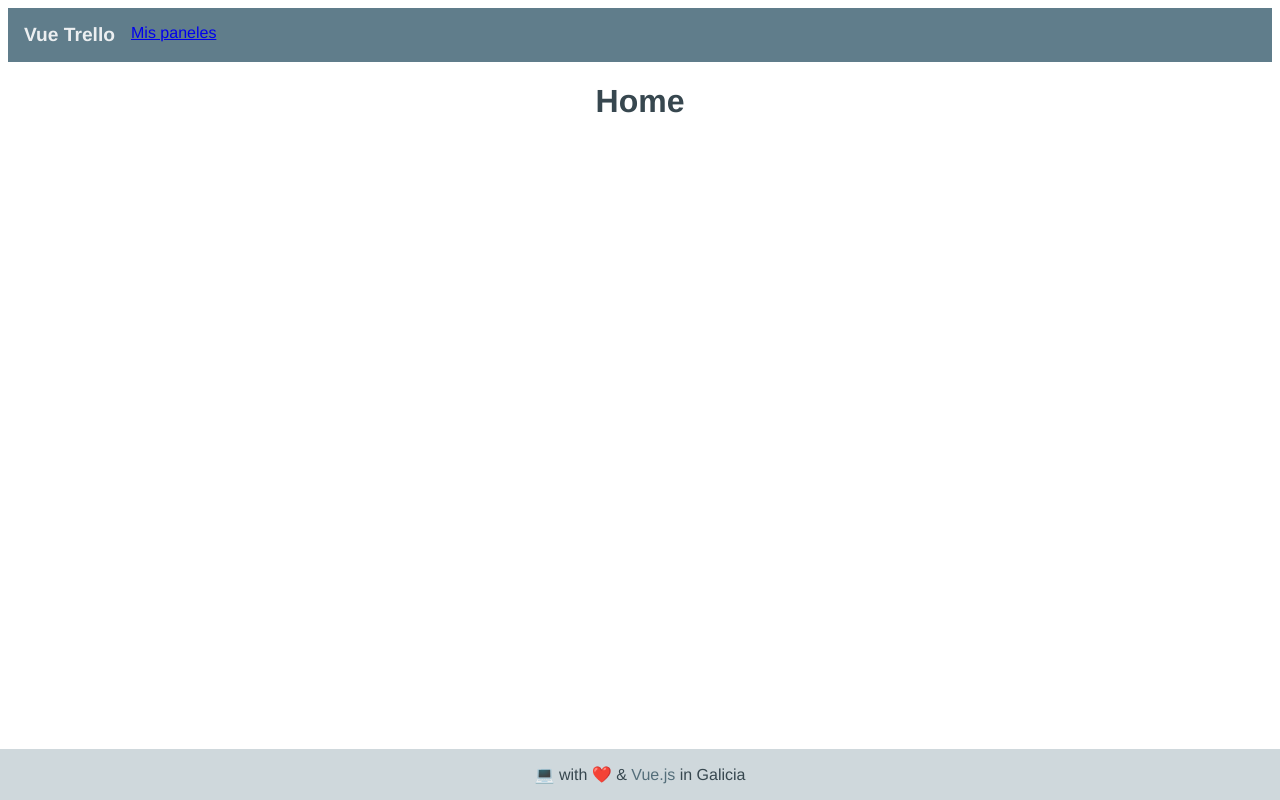
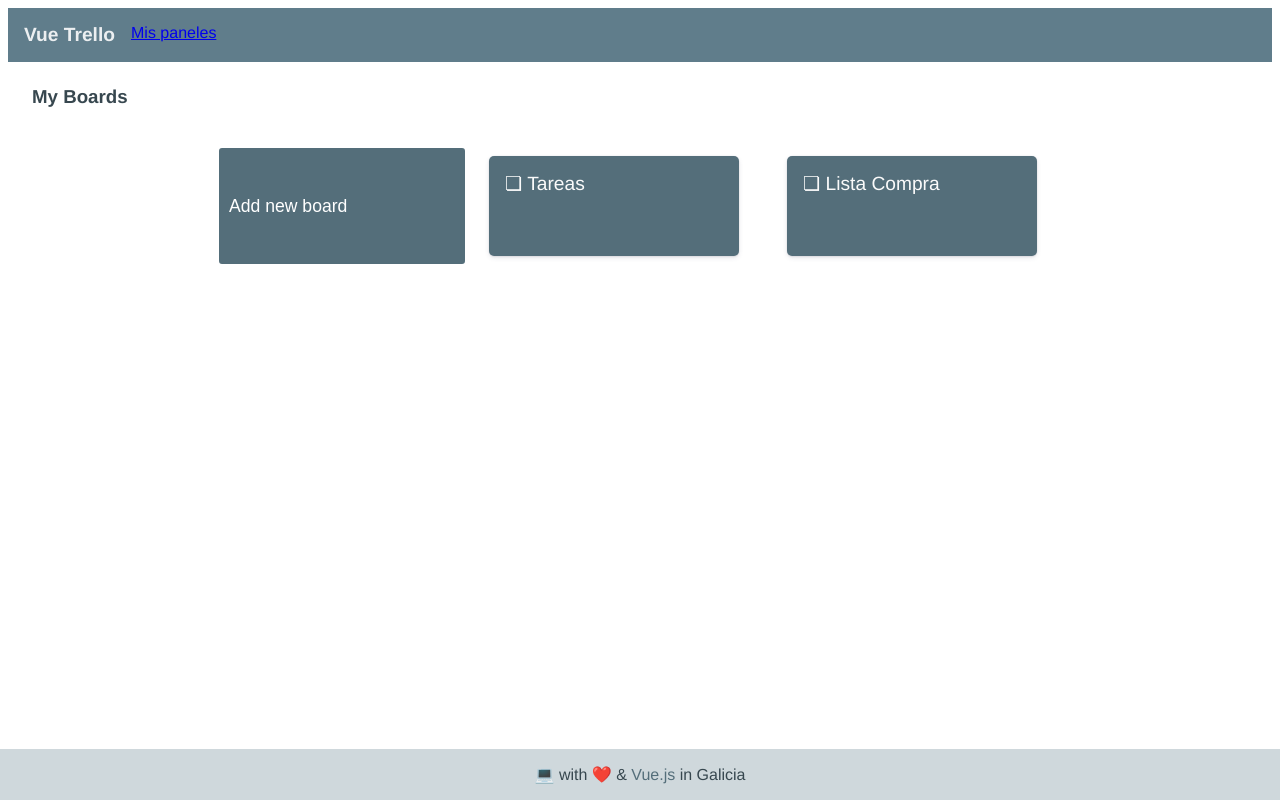
Before and after one commit to renepacios/Curso-VUE, a Vue app in the folder src/vue-trello/: page /#/ in a window 1280 px wide. Built offline with nearby package versions, Linux system fonts and the light colour scheme.

Commit message:
Montaod sistema de paneles. Ya añade y lista

```diff
--- /dev/null
+++ b/src/vue-trello/src/components/BoardCard.vue
@@ -0,0 +1,46 @@
+<template>
+  <router-link class="board-card" :to="{ name: 'board', params: { name, id } }">
+    <span class="board-card-title">❏ {{ name }}</span>
+  </router-link>
+</template>
+
+<script>
+export default {
+  name: "board-card",
+  props: {
+    id: Number,
+    name: String
+  }
+};
+</script>
+
+<style lang="scss" scoped>
+.board-card {
+  background-color: #546e7a;
+  box-shadow: 0 0 0 0.5px rgba(49, 49, 93, 0.03),
+    0 2px 5px 0 rgba(49, 49, 93, 0.1), 0 1px 2px 0 rgba(0, 0, 0, 0.08);
+  box-sizing: border-box;
+  border-radius: 5px;
+  color: #fafafa;
+  margin: 0.5rem 1.5rem;
+  padding: 1rem;
+  text-align: left;
+  text-decoration: none;
+  transition: all 600ms ease;
+  width: 100%;
+  height: 100px;
+  &-title {
+    font-size: 1.2rem;
+  }
+  &:hover {
+    background-color: #90a4ae;
+    font-weight: bold;
+  }
+  @media screen and (min-width: 600px) {
+    width: 33%;
+  }
+  @media screen and (min-width: 1024px) {
+    width: 250px;
+  }
+}
+</style>
--- /dev/null
+++ b/src/vue-trello/src/components/views/Board.vue
@@ -0,0 +1,108 @@
+<template>
+  <section>
+    <h3><span>My Boards</span> ▸ {{ name }}</h3>
+    <!-- <input
+      type="text"
+      placeholder="Add a list..."
+      v-model="listName"
+      @keyup.enter="add()"
+    />
+    <template v-if="fetchingData">
+      <span>Loading...</span>
+    </template>
+    <div class="container">
+      <column
+        v-for="(list, index) in boardLists"
+        :key="index"
+        :listId="list.id"
+        :name="list.name">
+      </column>
+    </div> -->
+  </section>
+</template>
+
+<script>
+// import { mapState, mapGetters, mapActions } from 'vuex'
+// import Column from './Column'
+export default {
+  name: 'board',
+  // components: { Column },
+  props: {
+    name: String,
+    id: Number
+  },
+  data () {
+    return {
+      listName: ''
+    }
+  },
+  // computed: {
+  //   ...mapState([
+  //     'fetchingData',
+  //     'error'
+  //   ]),
+  //   ...mapGetters([
+  //     'getListsByBoard'
+  //   ]),
+  //   boardLists () {
+  //     return this.getListsByBoard(this.id)
+  //   }
+  // },
+  // methods: {
+  //   ...mapActions([
+  //     'addColumn',
+  //     'fetchLists'
+  //   ]),
+  //   add () {
+  //     this.addColumn({ board: this.id, name: this.listName })
+  //     this.listName = ''
+  //   }
+  // },
+  // created () {
+  //   this.fetchLists({ board: this.id })
+  // }
+}
+</script>
+
+<style lang="scss" scoped>
+  h3 {
+    color: #37474f;
+    text-align: left;
+    margin: 1.5rem;
+    span {
+      color: #546e7a;
+    }
+  }
+  section {
+    text-align: left;
+  }
+  .container {
+    box-sizing: border-box;
+    align-items: flex-start;
+    display: flex;
+    flex-direction: row;
+    flex-wrap: wrap;
+    justify-content: flex-start;
+  }
+  input {
+    background-color: #607d8b;
+    border: 0;
+    border-radius: 3px;
+    box-shadow: 0 0 0 0.5px rgba(49,49,93,.03),
+      0 2px 5px 0 rgba(49,49,93,.1),
+      0 1px 2px 0 rgba(0,0,0,.08);
+    color: #607d8b;
+    font-size: 1.2rem;
+    margin: 0 1rem;
+    outline: 0;
+    padding: 1rem;
+    transition: all 600ms ease;
+    &:active,
+    &:focus {
+      background-color: #fafafa;
+    }
+    &::placeholder {
+      color: #fafafa;
+    }
+  }
+</style>
--- a/src/vue-trello/src/components/views/Home.vue
+++ b/src/vue-trello/src/components/views/Home.vue
@@ -1,8 +1,63 @@
 <template>
-    <h1>Home</h1>
+  <div>
+    <h3>My Boards</h3>
+    <div class="boards-collection">
+      <!-- <template v-if="fetchingData">
+        <span>Loading...</span>
+      </template> -->
+      <input type="text" placeholder="Add new board" v-model="boardName" @keyup.enter="add()" />
+      <board-card v-for="(board, index) in boards" :key="index" :name="board.name" :id="board.id"></board-card>
+    </div>
+  </div>
 </template>
 <script>
+import BoardCard from "@/components/BoardCard";
+
 export default {
-    name:'home-view'
+  name: "home-view",
+  components: { BoardCard },
+  data() {
+    return {
+      boardName: "",
+      boards: [{ id: 1, name: "Tareas" }, { id: 2, name: "Lista Compra" }]
+    };
+  },
+  methods: {
+    add() {
+      this.boards.push({ id: this.boards.length, name: this.boardName });
+    }
+  }
+};
+</script>
+
+<style lang="scss" scoped>
+h3 {
+  text-align: left;
+  margin: 1.5rem;
 }
-</script>
+.boards-collection {
+  display: flex;
+  flex-direction: row;
+  flex-wrap: wrap;
+  justify-content: center;
+  padding-top: 1rem;
+}
+input {
+  box-sizing: border-box;
+  background-color: #546e7a;
+  border: 2px solid #546e7a;
+  border-radius: 3px;
+  font-size: 1.1rem;
+  outline: 0;
+  padding: 0.5rem;
+  transition: all 600ms ease;
+  &:focus,
+  &:active {
+    background-color: white;
+    color: #546e7a;
+  }
+  &::placeholder {
+    color: white;
+  }
+}
+</style>
--- a/src/vue-trello/src/router/index.js
+++ b/src/vue-trello/src/router/index.js
@@ -1,14 +1,23 @@
-import Vue from 'vue'
-import Router from 'vue-router'
-import Home from '@/components/views/Home'
+/* eslint-disable semi */
+/* eslint-disable quotes */
+import Vue from "vue";
+import Router from "vue-router";
+import Home from "@/components/views/Home";
+import Board from "@/components/views/Board";
 
-Vue.use(Router)
+Vue.use(Router);
 
 export default new Router({
   routes: [
     {
-      path: '/',
+      path: "/",
       component: Home
+    },
+    {
+      path: "/board/:id",
+      name: "board",
+      component: Board,
+      props: true
     }
   ]
-})
+});
```
